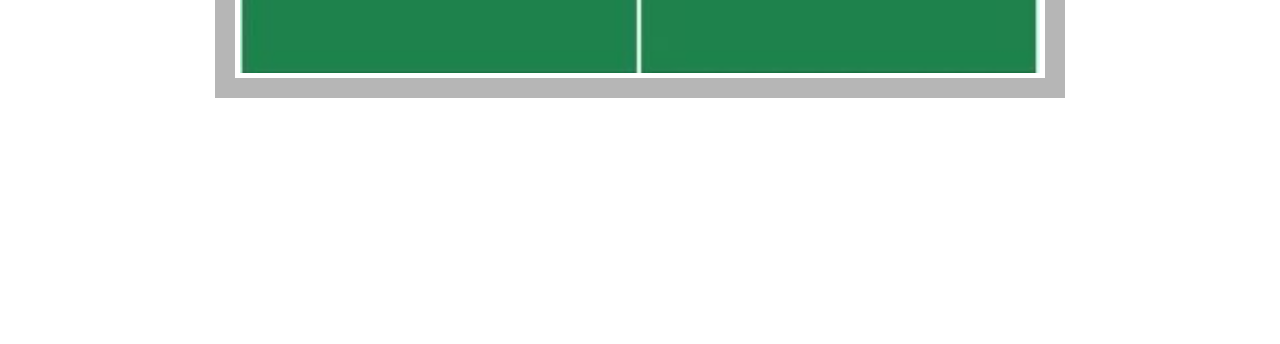
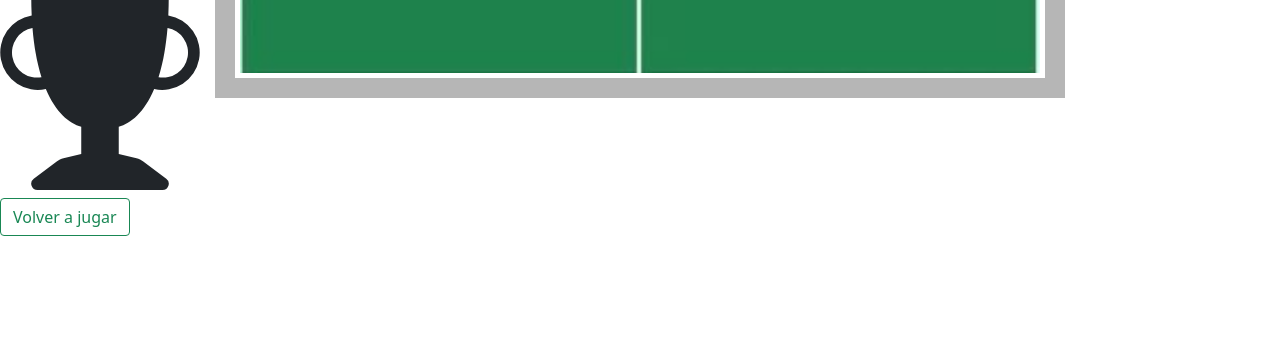
Before and after one commit to Ruiz16-17/Sofka_JS_PingPong_MVC, a plain HTML site: page index.html in a window 1280 px wide. Shown: the part 456-800 px from the top of the page. Drawn offline with nearby package versions, Linux system fonts and the light colour scheme.

```diff
--- a/index.html
+++ b/index.html
@@ -60,10 +60,7 @@
                     <button type="button" class="btn-close" data-bs-dismiss="modal" aria-label="Close"></button>
                 </div>
                 <div class="modal-body">
-                    <li>
 
-
-                    </li>
                     <p>
                         1. Para empezar el juego presiona la barra espaciadora.
                     </p>
@@ -96,7 +93,7 @@
         </div>
     </div>
 
-    <div id="divGanador" class="divGanador" style="display: none; align-items: center;">
+    <div id="divGanador" class="divGanador">
 
         <h2><b>¡GANADOR!</b></h2>
         <svg style="justify-content: center;" xmlns="http://www.w3.org/2000/svg" width="200" height="200" fill="currentColor" class="bi bi-trophy-fill" viewBox="0 0 16 16">
```
